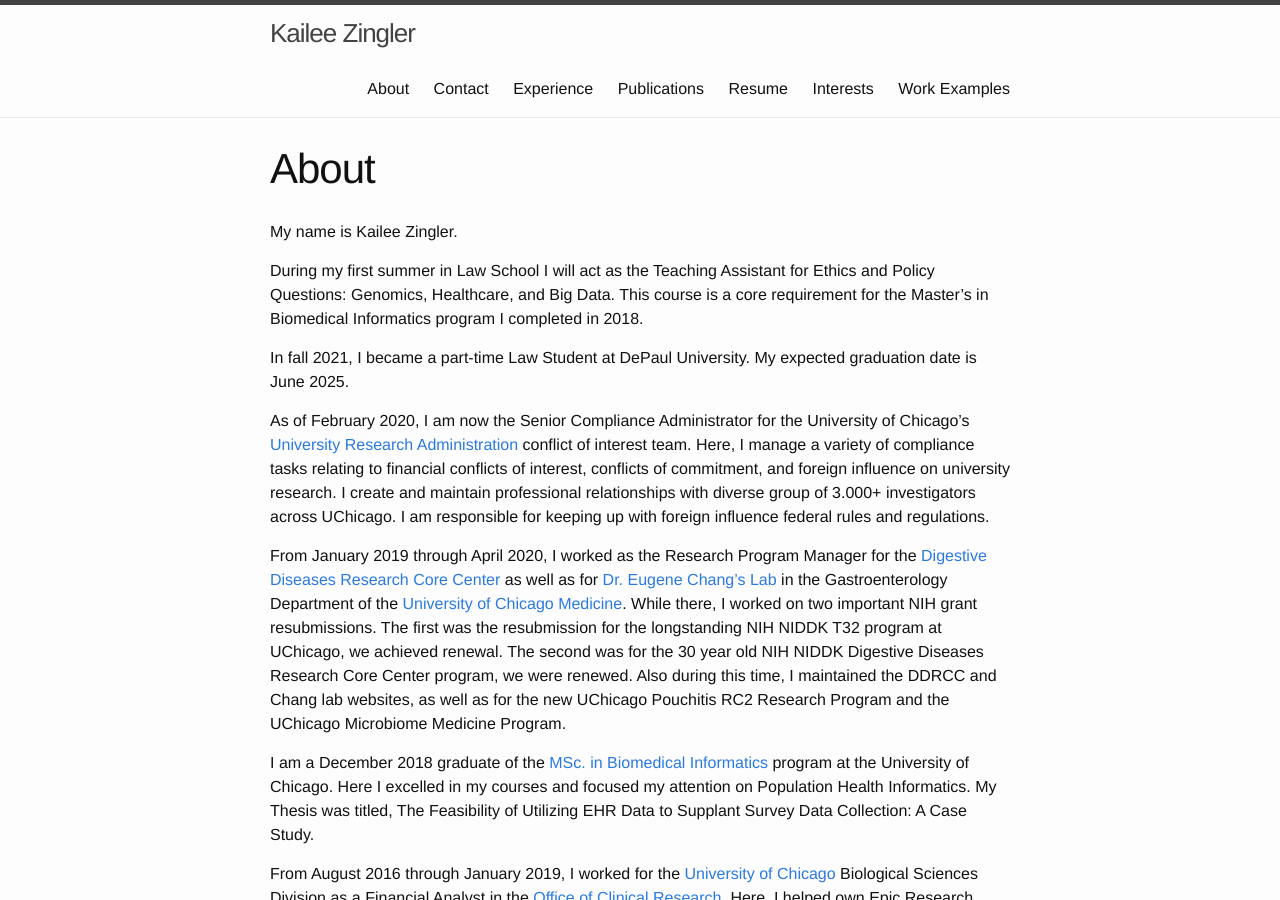
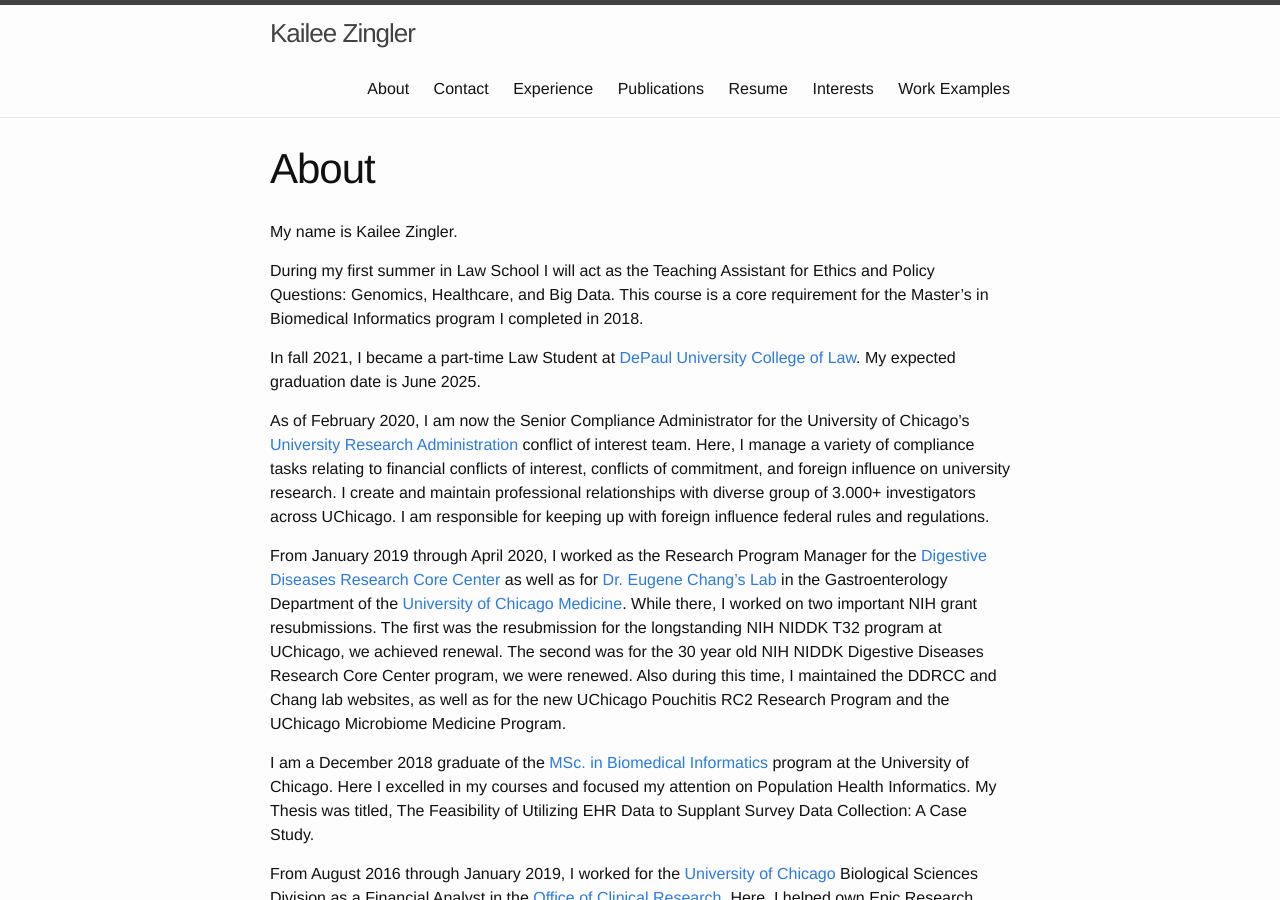
Before and after one commit to kzingler/kzingler.github.io, a Jekyll site: the page built from about.md, in a window 1280 px wide and 900 px high. Built offline with Jekyll 4.4.1, drawn with Linux system fonts in a browser that asks for light colours.

Commit message:
Update about.md

```diff
--- a/about.md
+++ b/about.md
@@ -7,12 +7,12 @@
 
 During my first summer in Law School I will act as the Teaching Assistant for Ethics and Policy Questions: Genomics, Healthcare, and Big Data. This course is a core requirement for the Master's in Biomedical Informatics program I completed in 2018.
 
-In fall 2021, I became a part-time Law Student at DePaul University. My expected graduation date is June 2025.
+In fall 2021, I became a part-time Law Student at [DePaul University College of Law](https://en.wikipedia.org/wiki/DePaul_University_College_of_Law). My expected graduation date is June 2025.
 
 As of February 2020, I am now the Senior Compliance Administrator for the University of Chicago's [University Research Administration](https://ura.uchicago.edu) conflict of interest team.
 Here, I manage a variety of compliance tasks relating to financial conflicts of interest, conflicts of commitment, and foreign influence on university research. I create and maintain professional relationships with diverse group of 3.000+ investigators across UChicago. I am responsible for keeping up with foreign influence federal rules and regulations.
 
-From January 2019 through April 2020, I worked as the Research Program Manager for the [Digestive Diseases Research Core Center](http://www.uchicagoddrcc.org/research-cores) as well as for [Dr. Eugene Chang's Lab](https://changlab.uchicago.edu) in the Gastroenterology Department of the [University of Chicago Medicine](https://en.wikipedia.org/wiki/University_of_Chicago_Medical_Center).
+From January 2019 through April 2020, I worked as the Research Program Manager for the [Digestive Diseases Research Core Center](https://www.niddk.nih.gov/research-funding/research-programs/digestive-disease-centers) as well as for [Dr. Eugene Chang's Lab](https://metabolism.uchicago.edu/program/faculty/eugene-b-chang) in the Gastroenterology Department of the [University of Chicago Medicine](https://en.wikipedia.org/wiki/University_of_Chicago_Medical_Center).
 While there, I worked on two important NIH grant resubmissions. The first was the resubmission for the longstanding NIH NIDDK T32 program at UChicago, we achieved renewal. The second was for the 30 year old NIH NIDDK Digestive Diseases Research Core Center program, we were renewed.
 Also during this time, I maintained the DDRCC and Chang lab websites, as well as for the new UChicago Pouchitis RC2 Research Program and the UChicago Microbiome Medicine Program.
 
@@ -20,7 +20,7 @@
 Here I excelled in my courses and focused my attention on Population Health Informatics. My Thesis was titled, The Feasibility of Utilizing EHR Data to Supplant Survey Data Collection: A Case Study.
 
 From August 2016 through January 2019, I worked for the [University of Chicago](https://en.wikipedia.org/wiki/University_of_Chicago) Biological Sciences Division as a Financial Analyst in the
-[Office of Clinical Research](http://bsdocr.bsd.uchicago.edu). Here, I helped own Epic Research Functionality daily operations of clinical research billing as well as training of research staff in drug development.
+[Office of Clinical Research](https://biologicalsciences.uchicago.edu/resources/ocr-clinical-research-resources-office-clinical-research). Here, I helped own Epic Research Functionality daily operations of clinical research billing as well as training of research staff in drug development.
 
 In May of 2016, I graduated from New Mexico Tech [New Mexico Institute of Mining and
 Technology](https://en.wikipedia.org/wiki/New_Mexico_Institute_of_Mining_and_Technology),
```
